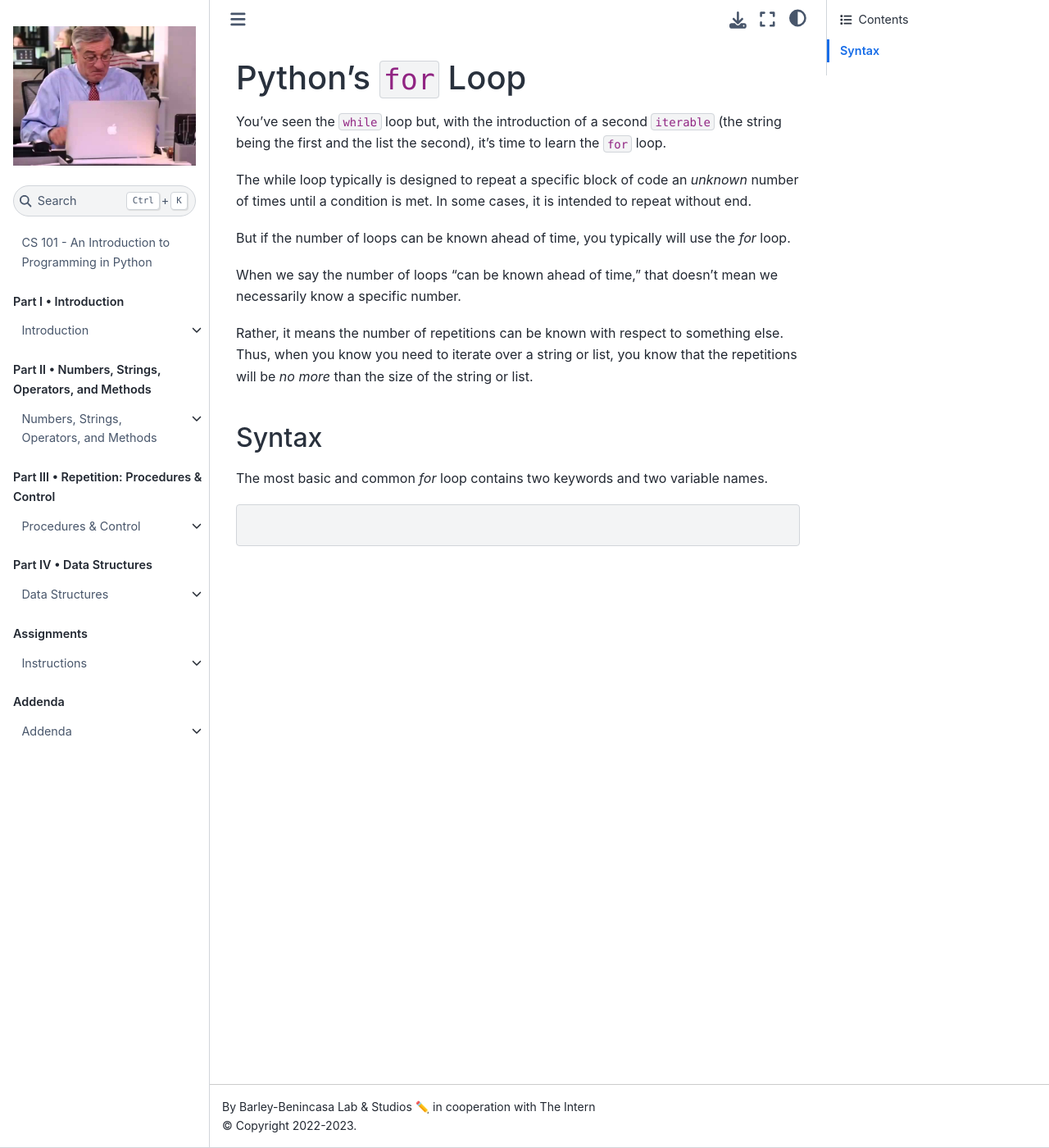
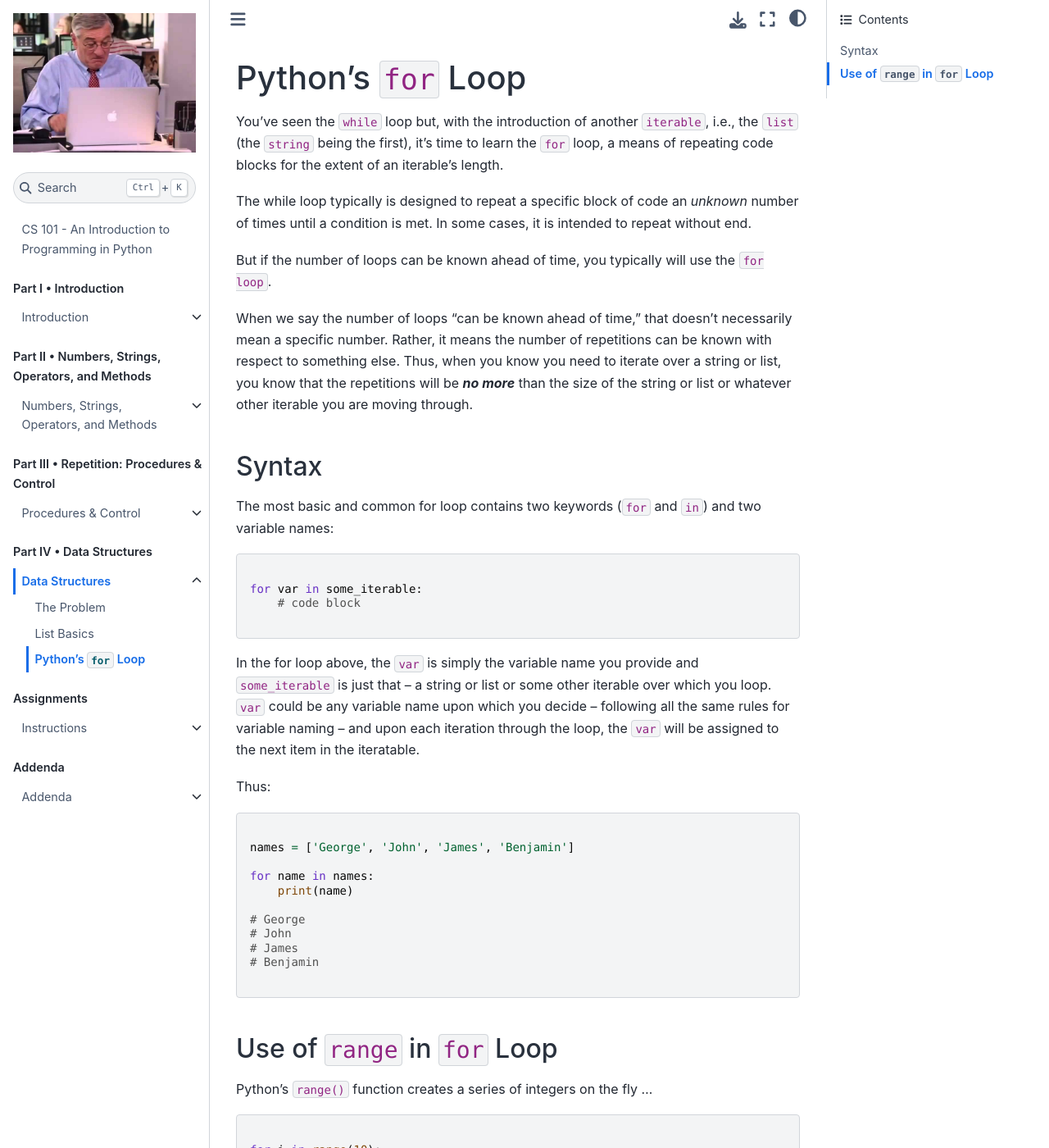
Before and after one commit to the-intern/cs101, a Jupyter Book: the page built from book/part-iv/for-loop-intro.md, in a window 1280 px wide and 1400 px high. Shown: the whole window at 82% size. Built offline with Jupyter Book 1.0.4 settings and Sphinx 7.4.7 and the Sphinx Book theme 1.1.4, drawn with Linux system fonts in a browser that asks for light colours; some of the changed text lies outside the part shown.

Commit message:
add for loop page

````diff
--- a/book/_toc.yml
+++ b/book/_toc.yml
@@ -59,6 +59,7 @@ parts:
         sections:
           - file: part-iv/the-problem
           - file: part-iv/list-basics
+          - file: part-iv/for-loop-intro
 
   - caption: Assignments
     numbered: false
--- a/book/part-iv/for-loop-intro.md
+++ b/book/part-iv/for-loop-intro.md
@@ -1,19 +1,77 @@
 # Python's `for` Loop
 
-You've seen the `while` loop but, with the introduction of a second `iterable` (the string being the first and the list the second), it's time to learn the `for` loop.
+You've seen the `while` loop but, with the introduction of another `iterable`, i.e., the `list` (the `string` being the first), it's time to learn the `for` loop, a means of repeating code blocks for the extent of an iterable's length.
 
 The while loop typically is designed to repeat a specific block of code an _unknown_ number of times until a condition is met. In some cases, it is intended to repeat without end.
 
-But if the number of loops can be known ahead of time, you typically will use the _for_ loop.
+But if the number of loops can be known ahead of time, you typically will use the `for loop`.
 
-When we say the number of loops "can be known ahead of time," that doesn't mean we necessarily know a specific number.
-
-Rather, it means the number of repetitions can be known with respect to something else. Thus, when you know you need to iterate over a string or list, you know that the repetitions will be _no more_ than the size of the string or list.
+When we say the number of loops "can be known ahead of time," that doesn't necessarily mean a specific number. Rather, it means the number of repetitions can be known with respect to something else. Thus, when you know you need to iterate over a string or list, you know that the repetitions will be **_no more_** than the size of the string or list or whatever other iterable you are moving through.
 
 ## Syntax
 
-The most basic and common _for_ loop contains two keywords and two variable names.
+The most basic and common for loop contains two keywords (`for` and `in`) and two variable names:
 
 ```python
 
+for var in some_iterable:
+    # code block
+
 ```
+
+In the for loop above, the `var` is simply the variable name you provide and `some_iterable` is just that -- a string or list or some other iterable over which you loop. `var` could be any variable name upon which you decide -- following all the same rules for variable naming -- and upon each iteration through the loop, the `var` will be assigned to the next item in the iteratable.
+
+Thus:
+
+```python
+
+names = ['George', 'John', 'James', 'Benjamin']
+
+for name in names:
+    print(name)
+
+# George
+# John
+# James
+# Benjamin
+
+```
+
+## Use of `range` in `for` Loop
+
+Python's `range()` function creates a series of integers on the fly ...
+
+```python
+
+for i in range(10):
+    #
+    print(n)
+
+# 0
+# 1
+# 2
+# 3
+# 4
+# 5
+# 6
+# 7
+# 8
+# 9
+
+```
+
+... and it works quite well with for loops because the integers generated can be used to index into sequences like lists and strings.
+
+```python
+
+names = ['George', 'John', 'James', 'Benjamin']
+
+for i in range(len(names)):
+    print(i, names[i])
+
+# 0 George
+# 1 John
+# 2 James
+# 3 Benjamin
+
+```
````
